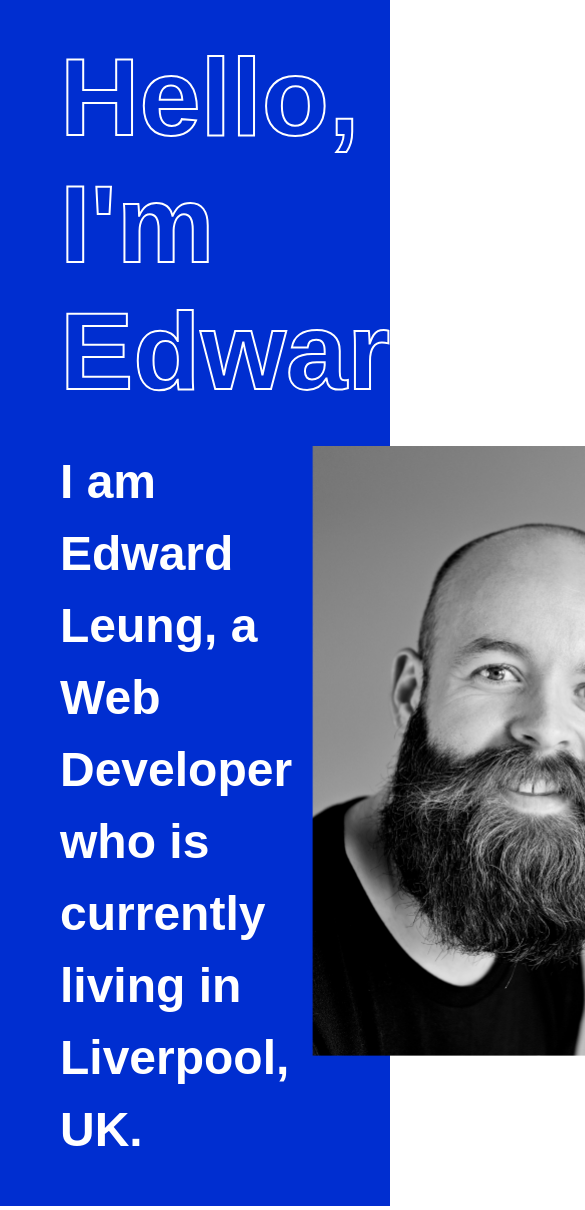
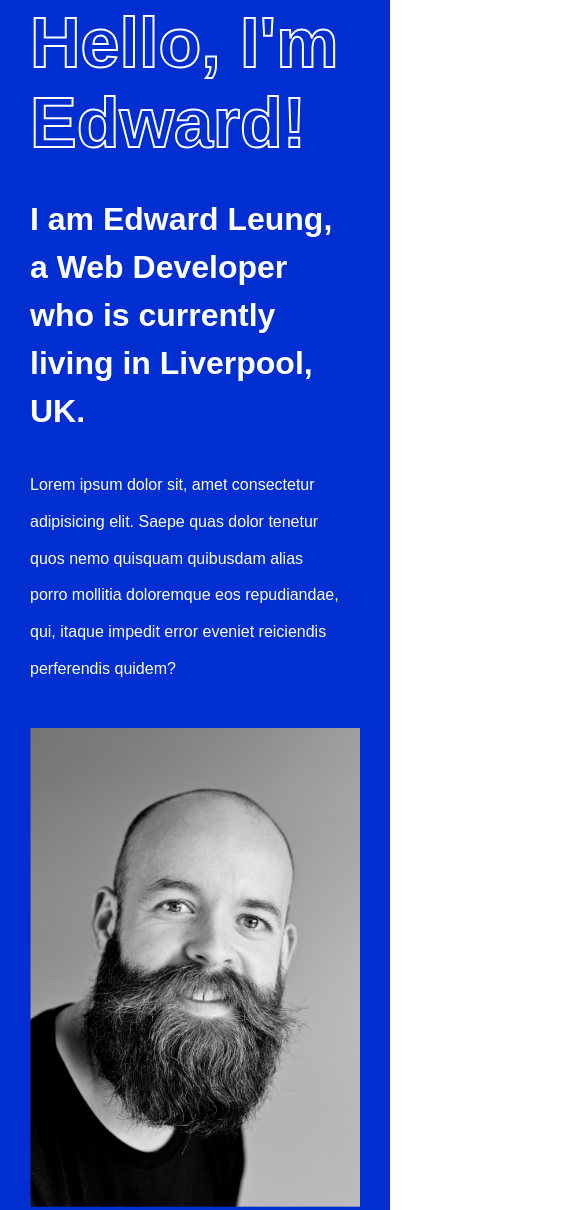
Before and after one commit to Edwardleung1/Portfolio-Website, a plain HTML site: page index.html in a window 390 px wide. Shown: the part 1005-2215 px from the top of the page, 585 px wide, since content can reach past the window. Drawn offline with Linux system fonts and the light colour scheme.

Commit message:
added media queries on about section

```diff
--- a/style.css
+++ b/style.css
@@ -125,3 +125,35 @@
   width: 420px;
   height: 610px;
 }
+
+/* Media Queries for About Section */
+@media screen and (max-width: 1000px) {
+  .main__section {
+    padding: 30px;
+  }
+
+  .main__content {
+    grid-template-columns: 1fr;
+    grid-template-rows: 1fr;
+  }
+
+  .main__container h1 {
+    font-size: 70px;
+  }
+
+  .main__image {
+    margin-top: 40px;
+  }
+}
+
+/* Fits on smaller screen size without scroll */
+@media screen and (max-width: 468px) {
+  .main__text h2 {
+    font-size: 32px;
+  }
+
+  .main__img {
+    width: 100%;
+    height: 100%;
+  }
+}
```
